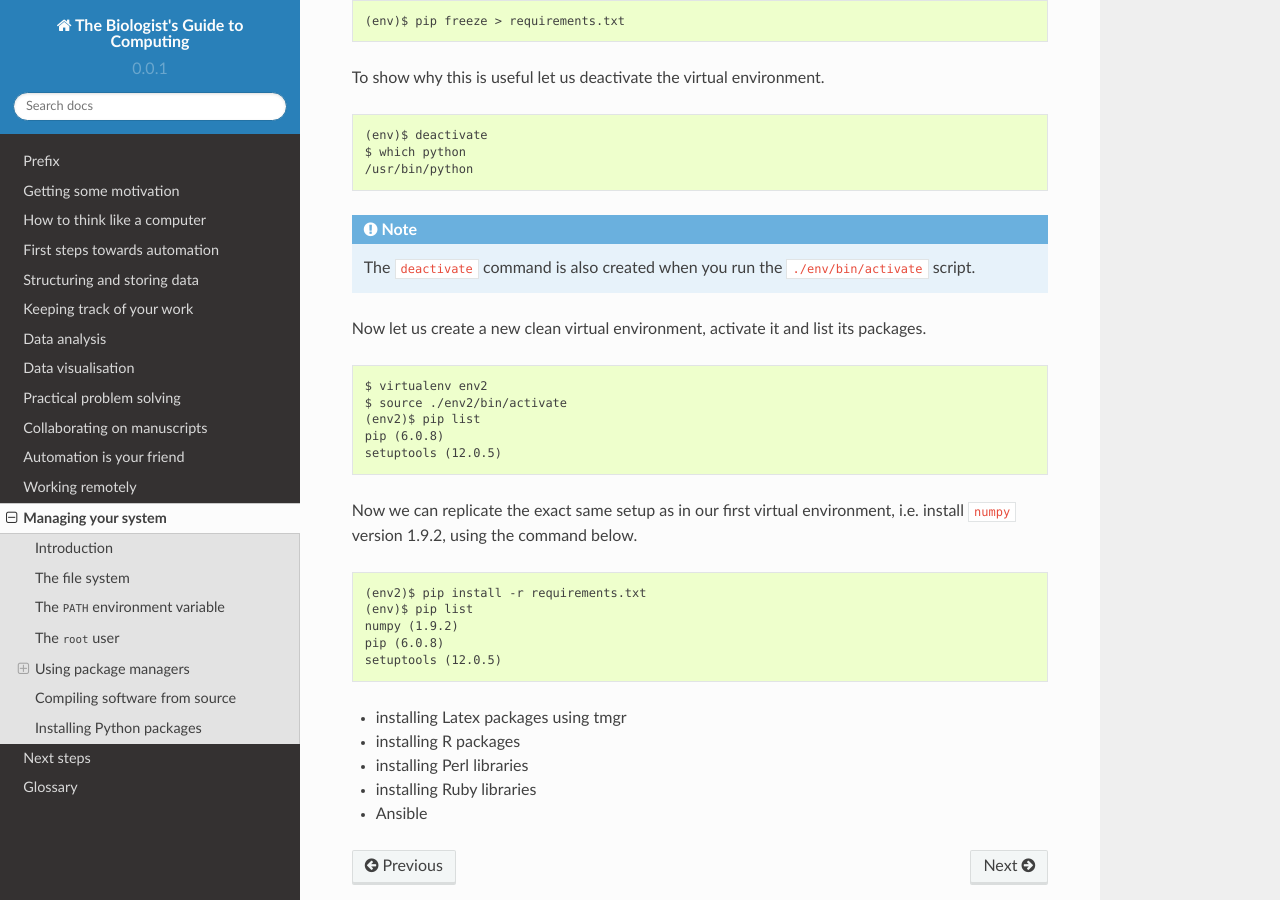
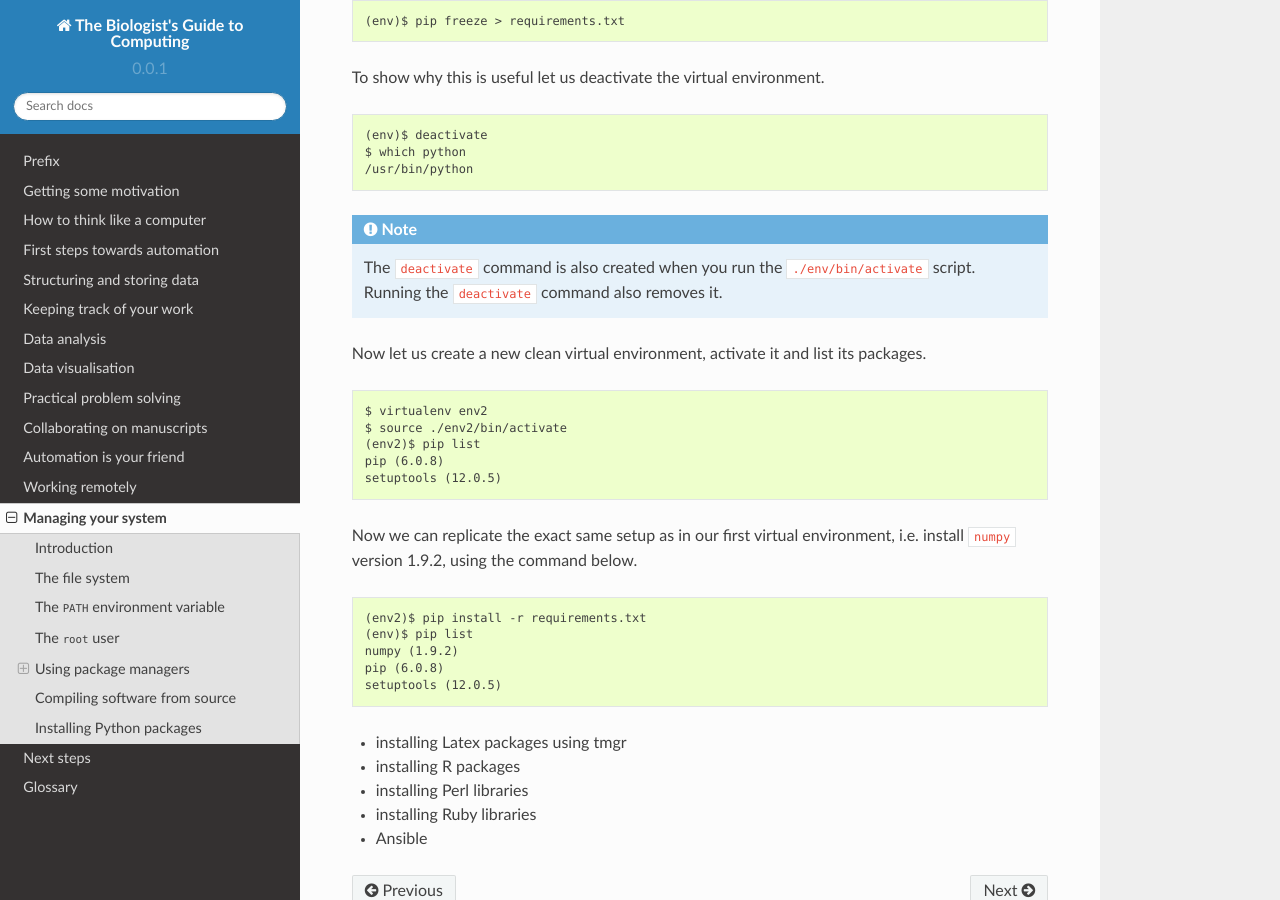
Before and after one commit to tjelvar-olsson/biologists-guide-to-computing, a Sphinx documentation site: the page built from source/managing-your-system.rst, in a window 1280 px wide and 900 px high, scrolled down 9034 px. Built offline with Sphinx 7.4.7 and the Read the Docs theme 2.0.0, drawn with Linux system fonts in a browser that asks for light colours.

Commit message:
Added more detail about the deactivate command

```diff
--- a/source/managing-your-system.rst
+++ b/source/managing-your-system.rst
@@ -489,7 +489,8 @@ To show why this is useful let us deactivate the virtual environment.
     /usr/bin/python
 
 .. note:: The ``deactivate`` command is also created when you run the
-          ``./env/bin/activate`` script.
+          ``./env/bin/activate`` script. Running the ``deactivate``
+          command also removes it.
 
 Now let us create a new clean virtual environment, activate it and list
 its packages.
```
